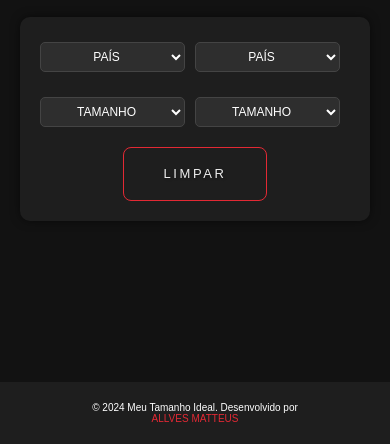
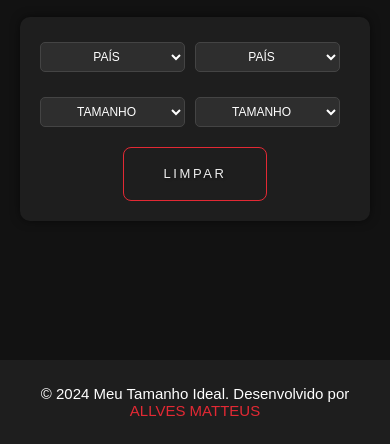
Before and after one commit to AllvesMatteus/MySizeConvert, a plain HTML site: page www/index.html in a window 390 px wide. Shown: the part 400-844 px from the top of the page. Drawn offline with Linux system fonts and the light colour scheme; some packages are replaced by stand-ins of ours; a web font is replaced by a local one.

Commit message:
Responsiveness correction 4

```diff
--- a/www/css/style.css
+++ b/www/css/style.css
@@ -323,13 +323,6 @@ button:hover {
 
     .footer {
         width: auto; /* Ajusta a largura para dispositivos menores */
-        font-size: 10px;
-        position: absolute; /* Mantém a posição absoluta */
-        background-color: #1e1e1e;
-        padding: 10px;
-        left: 0;
-        right: 0;
-        margin: 0; /* Remove margens */
     }
 
     .footer p {
```
